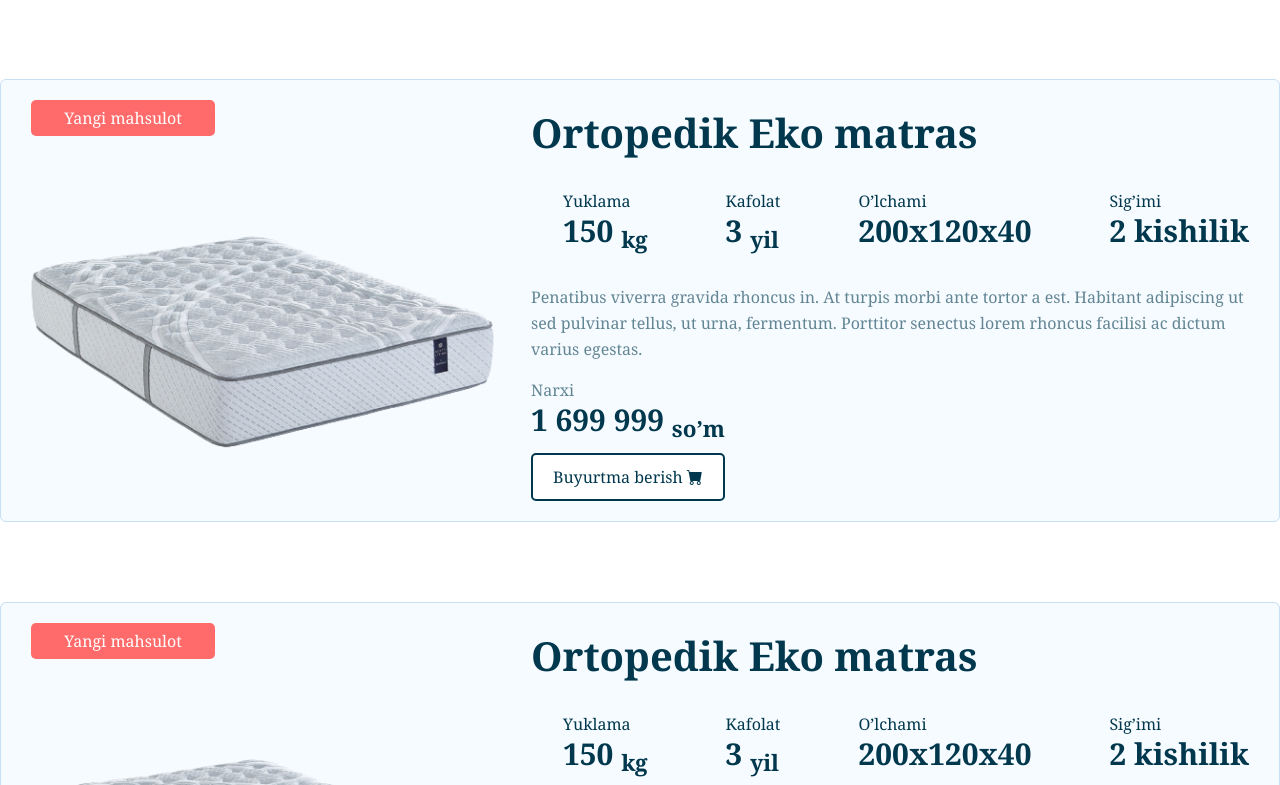
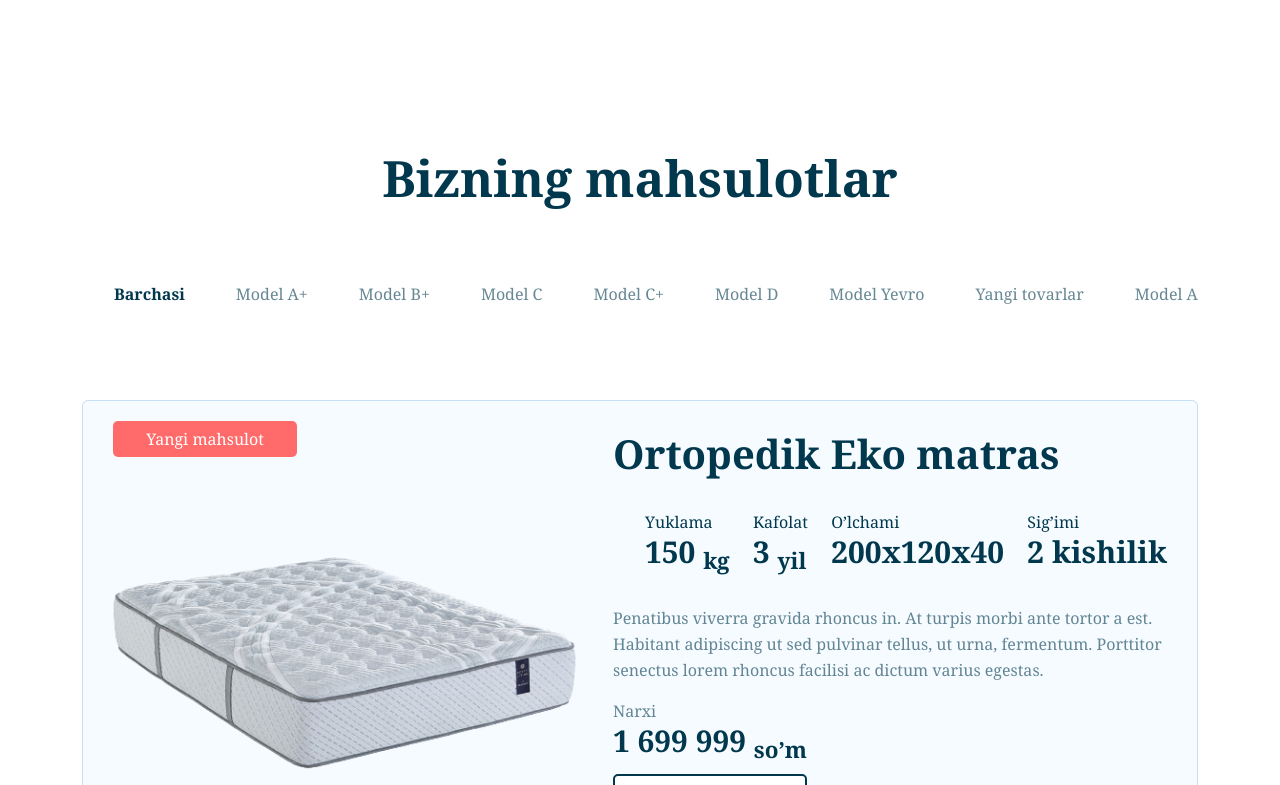
Before and after one commit to roziqov1011/matras, a React (Create React App) app: page / in a window 1280 px wide. Shown: the part 1263-2048 px from the top of the page. Built offline with nearby package versions, Linux system fonts and the light colour scheme.

Commit message:
add sulaymon

```diff
--- a/src/components/Category_slid/Category_slid.scss
+++ b/src/components/Category_slid/Category_slid.scss
@@ -13,12 +13,22 @@
   display: flex;
   justify-content: space-between;
   align-items: center;
-  .C-act{
+  .list__item-act{
     list-style-type: none;
     font-weight: 700;
     font-size: 16px;
     line-height: 19px;
     color: #01384D;
+    text-align: center;
+    &:hover{
+      background: #01384D;
+      opacity: 0.8;
+      color: white;
+      text-align: center;
+      border-radius: 5px;
+      width: 131px;
+      height: 45px;
+    }
   }
   .list__itemC{
     list-style-type: none;
@@ -29,13 +39,5 @@
     color: #01384D;
     opacity: 0.6;
   }
-  :hover{
-    background: #01384D;
-    opacity: 0.8;
-    color: white;
-    text-align: center;
-    border-radius: 5px;
-    width: 131px;
-    height: 45px;
-  }
+
 }
--- a/src/pages/Home/Home.jsx
+++ b/src/pages/Home/Home.jsx
@@ -52,15 +52,6 @@ function Home() {
           </div>
         </div>
 
-      <div className="mahsulot__matras">
-        {
-          data && data.map((e,i)=>(
-            <Card key={i} item={e}/>
-          ))
-        }
-              <p className='title-matras'>Aksiyadagi mahsulotlar</p>
-
-      </div>
         <div className="CT">
           <div className="container">
               <Category_slid/>
```
